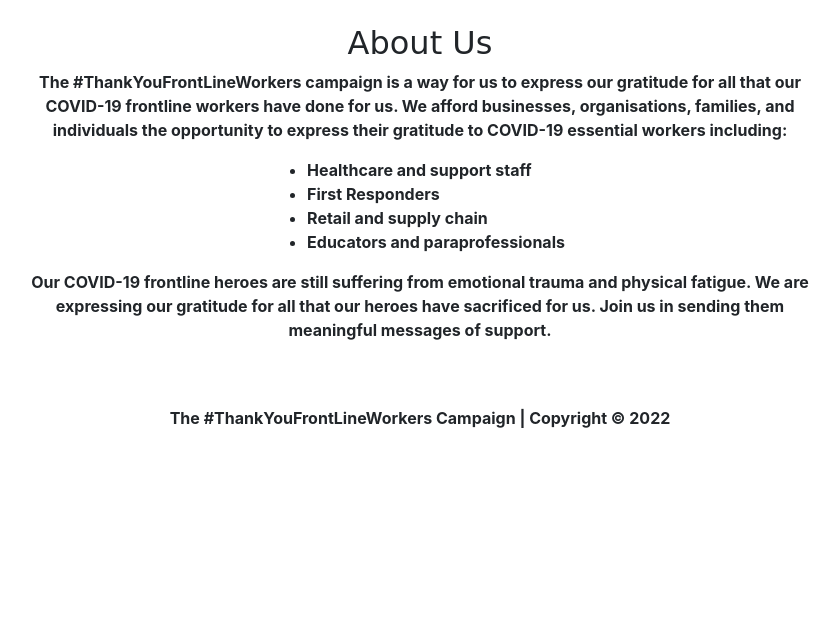
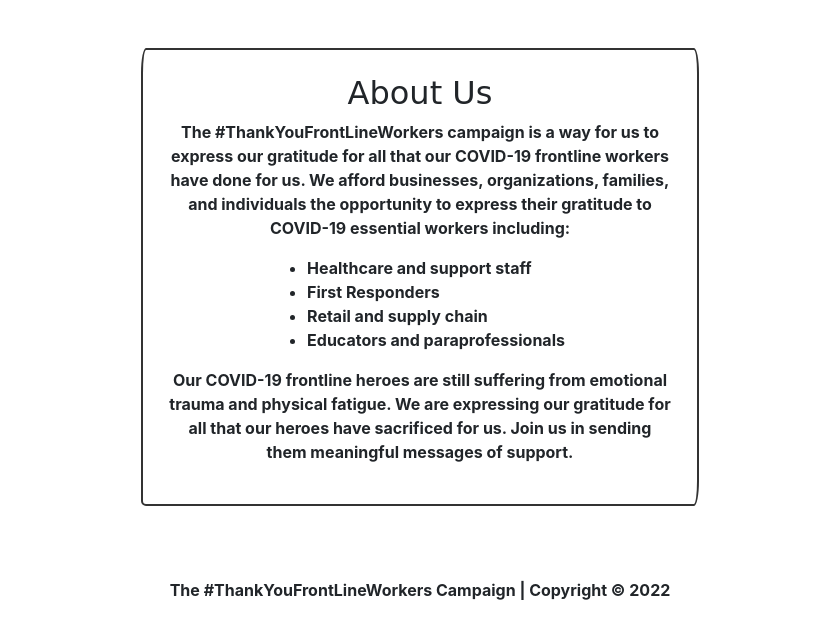
Before and after one commit to wendyyng/php_thank_you, a PHP site: page /about.php in a window 1280 px wide. Shown: the part 60-699 px from the top of the page, without its empty margins (220-1059 px from the left). Run offline with PHP 8.4, Linux system fonts and the light colour scheme; some web fonts are replaced.

Commit message:
Edit styling on about and new message page

```diff
--- a/about.php
+++ b/about.php
@@ -1,11 +1,12 @@
 <?php include 'inc/header.php'; ?>
-<div class="container w-75 flex-column d-flex justify-content-center align-items-center">
+<div class="card container m-4 p-4 w-50 flex-column d-flex justify-content-center align-items-center">
+
     <h2>About Us</h2>
 
     <p class="text-center">
         The #ThankYouFrontLineWorkers campaign is a way for us to express our
         gratitude for all that our COVID-19 frontline workers have done for us.
-        We afford businesses, organisations, families, and individuals the opportunity to express their gratitude to COVID-19 essential workers including:
+        We afford businesses, organizations, families, and individuals the opportunity to express their gratitude to COVID-19 essential workers including:
     </p>
     <ul>
         <li>Healthcare and support staff</li>
--- a/message.php
+++ b/message.php
@@ -41,10 +41,11 @@ echo $nameErr;
 echo $name;
 ?>
 
+<div class="container m-4 p-4 flex-column d-flex justify-content-center align-items-center">
     <h2>Submit Messages of Support</h2>
     <p class="lead text-center">We are collecting messages of support for the frontline workers.
         Submit an online form below to send a message</p>
-<form action="<?php echo htmlspecialchars($_SERVER['PHP_SELF']); ?>" method="POST" class="mt-4 w-75">
+    <form action="<?php echo htmlspecialchars($_SERVER['PHP_SELF']); ?>" method="POST" class="mt-4 w-50 card p-3">
         <div class="mb-3">
             <label for="name" class="form-label">Name*</label>
             <input type="text" class="form-control <?php echo $nameErr ? 'is-invalid' : null; ?>" id="name" name="name" placeholder="Enter your name">
@@ -71,4 +72,6 @@ echo $name;
 
         </div>
     </form>
+
+</div>
 <?php include 'inc/footer.php'; ?>
```
Lines whose indentation alone changed are shown as unchanged.
